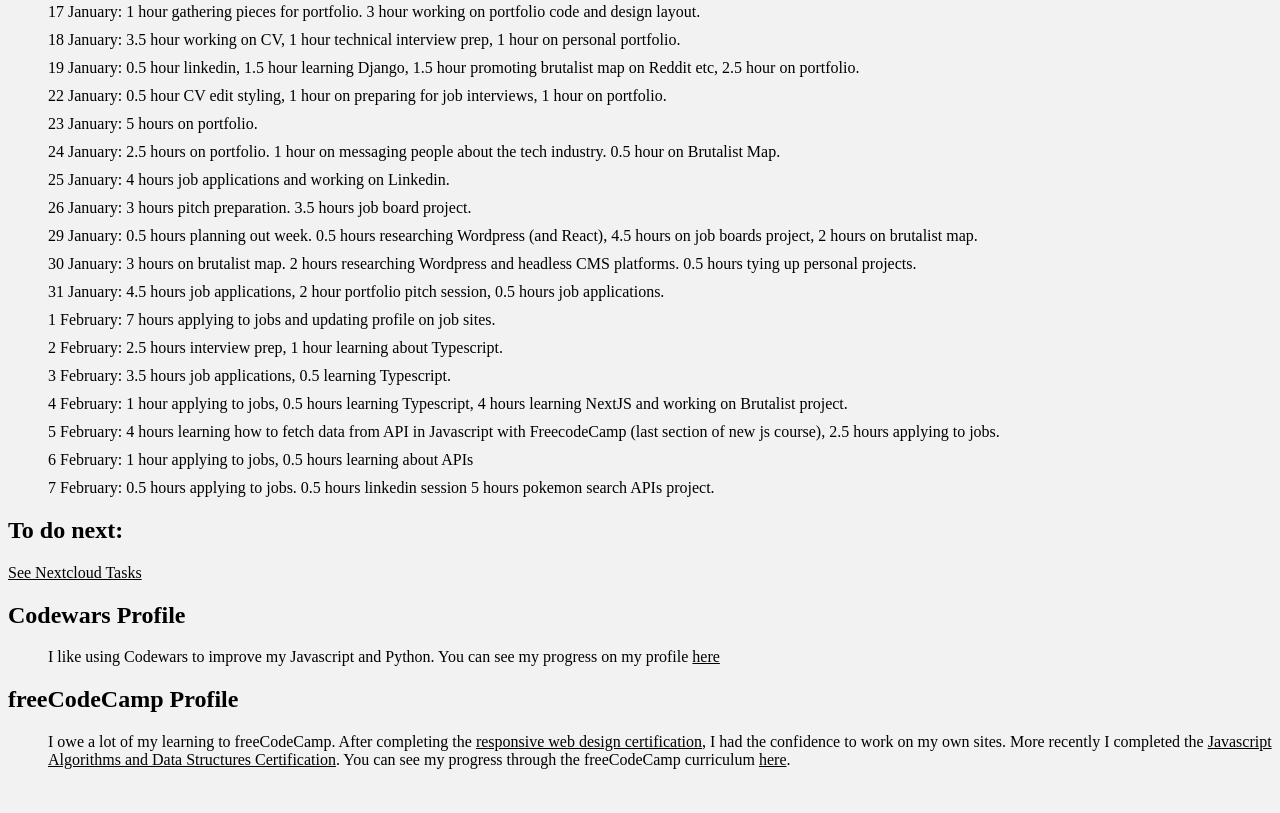
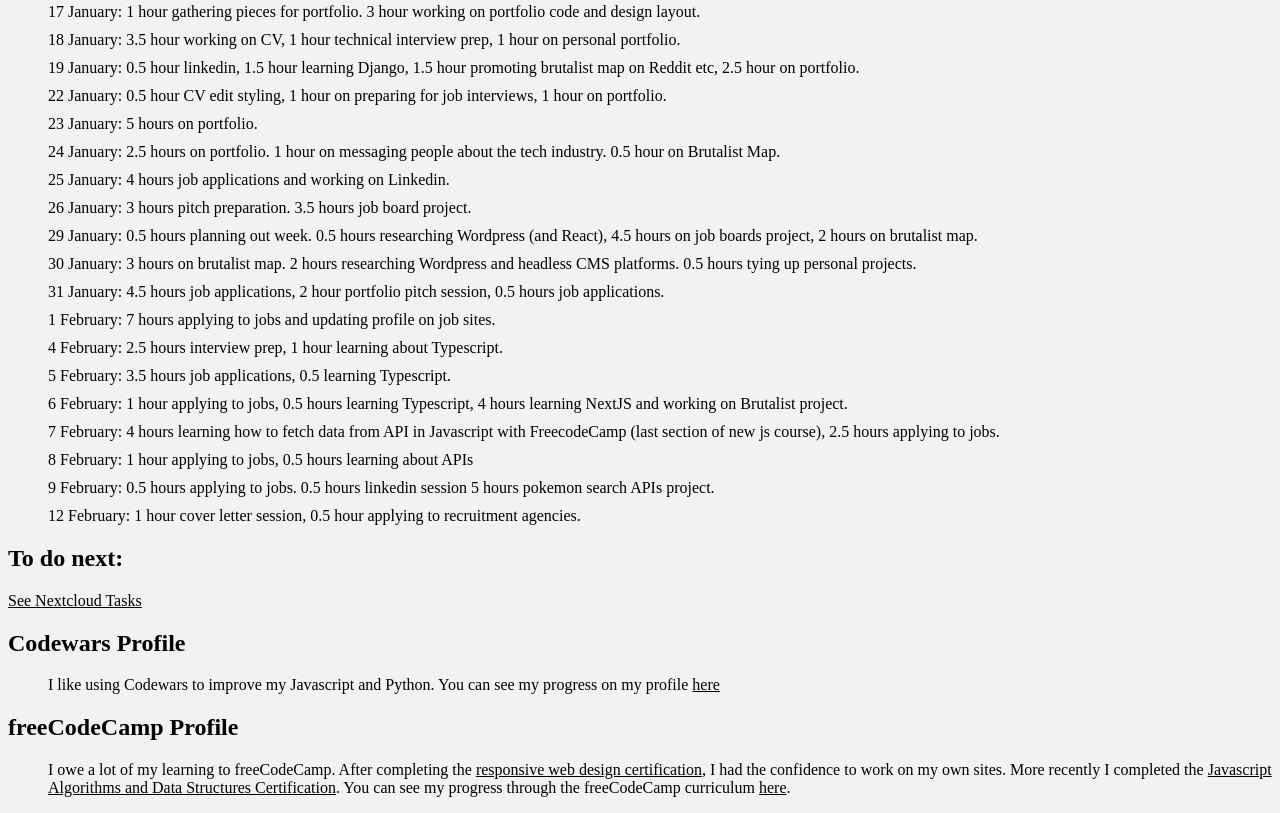
Before and after one commit to jackkershaw/my-coding-progress, an Eleventy site: page src/progress.md in a window 1280 px wide. Shown: the part 5708-6521 px from the top of the page. Before the commit the page ends 6493 px from the top, so only its background shows below. Built offline with nearby package versions, Linux system fonts and the light colour scheme; Eleventy itself is replaced by a stand-in of ours; files that its build step writes are made by us from their sources.

Commit message:
edit progress doc

```diff
--- a/src/progress.md
+++ b/src/progress.md
@@ -211,12 +211,13 @@
 - 30 January: 3 hours on brutalist map. 2 hours researching Wordpress and headless CMS platforms. 0.5 hours tying up personal projects.
 - 31 January: 4.5 hours job applications, 2 hour portfolio pitch session, 0.5 hours job applications.
 - 1 February: 7 hours applying to jobs and updating profile on job sites.
-- 2 February: 2.5 hours interview prep, 1 hour learning about Typescript.
-- 3 February: 3.5 hours job applications, 0.5 learning Typescript.
-- 4 February: 1 hour applying to jobs, 0.5 hours learning Typescript, 4 hours learning NextJS and working on Brutalist project.
-- 5 February: 4 hours learning how to fetch data from API in Javascript with FreecodeCamp (last section of new js course), 2.5 hours applying to jobs.
-- 6 February: 1 hour applying to jobs, 0.5 hours learning about APIs
-- 7 February: 0.5 hours applying to jobs. 0.5 hours linkedin session 5 hours pokemon search APIs project.
+- 4 February: 2.5 hours interview prep, 1 hour learning about Typescript.
+- 5 February: 3.5 hours job applications, 0.5 learning Typescript.
+- 6 February: 1 hour applying to jobs, 0.5 hours learning Typescript, 4 hours learning NextJS and working on Brutalist project.
+- 7 February: 4 hours learning how to fetch data from API in Javascript with FreecodeCamp (last section of new js course), 2.5 hours applying to jobs.
+- 8 February: 1 hour applying to jobs, 0.5 hours learning about APIs
+- 9 February: 0.5 hours applying to jobs. 0.5 hours linkedin session 5 hours pokemon search APIs project.
+- 12 February: 1 hour cover letter session, 0.5 hour applying to recruitment agencies.
 
 ## To do next:
 
```
